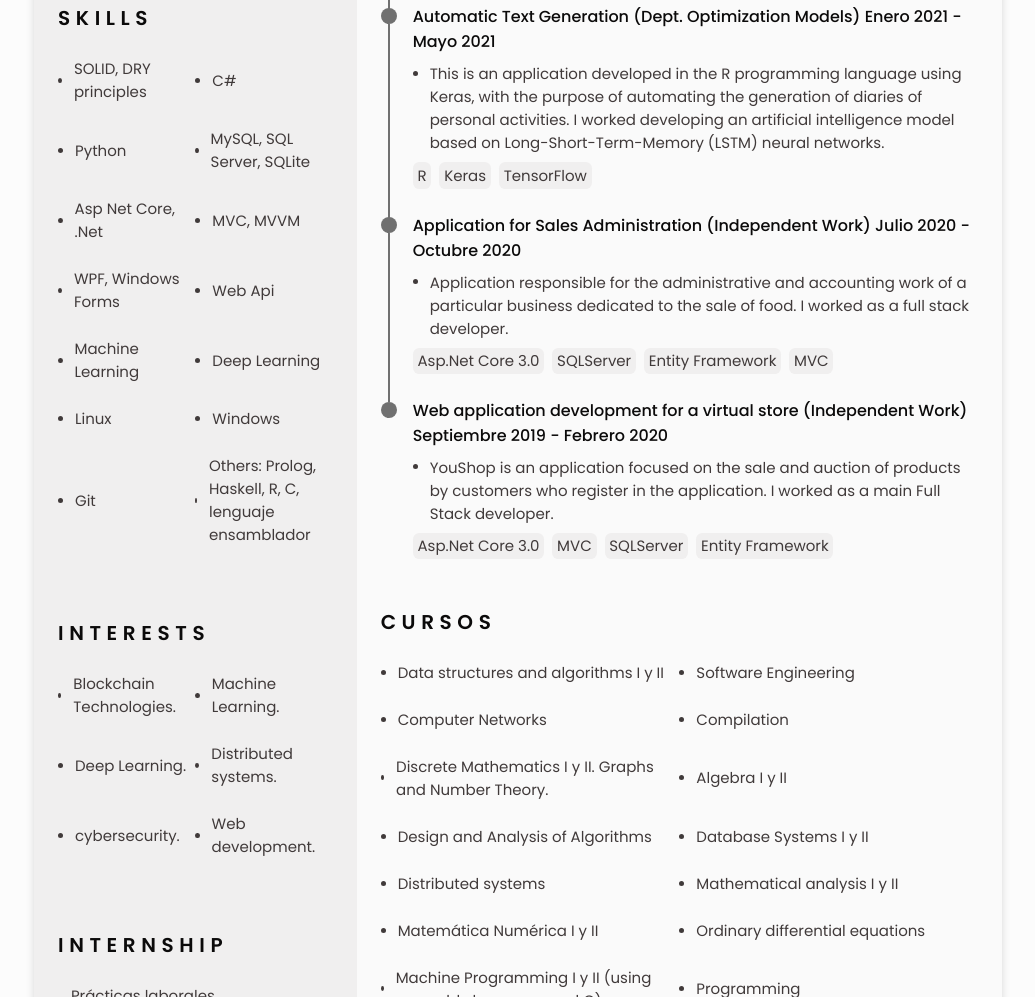
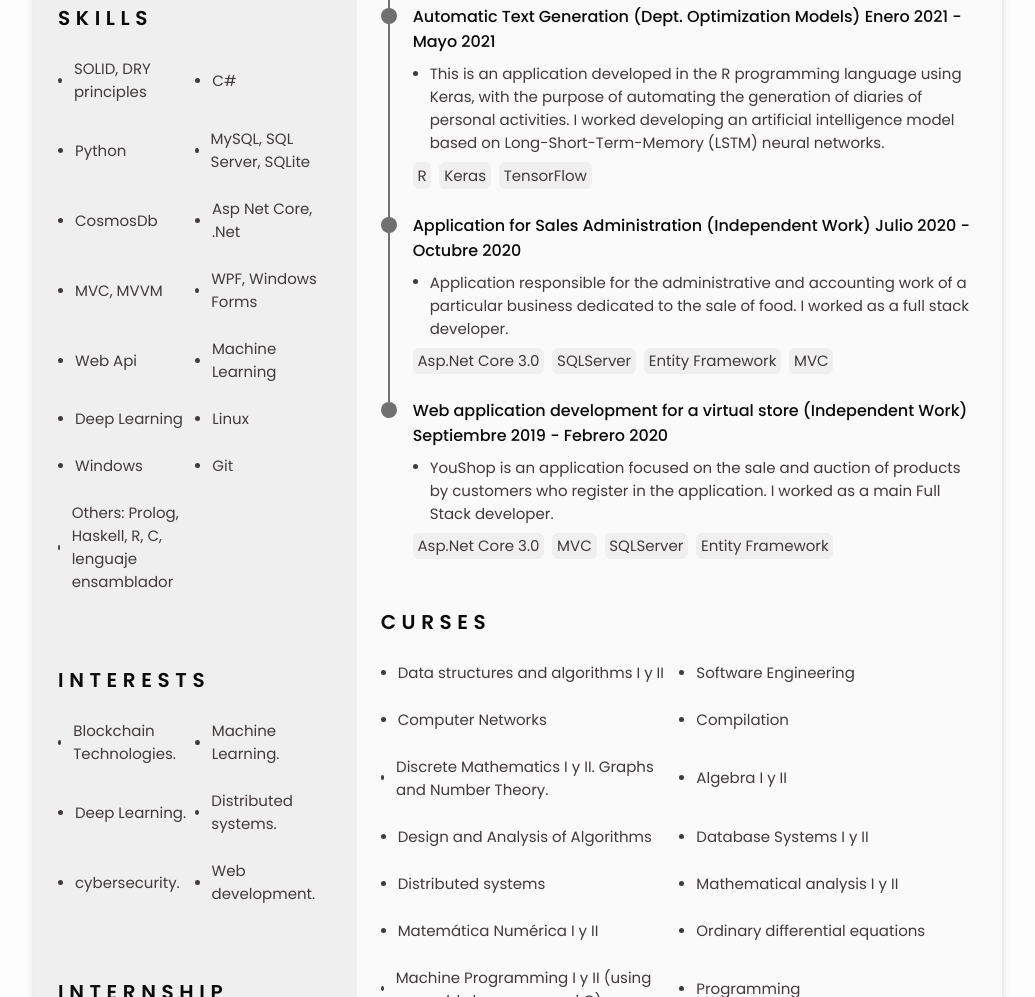
Before and after one commit to abelo98/cv, a plain HTML site: page index.html in a window 1280 px wide. Shown: the part 1119-2116 px from the top of the page, without its empty margins (122-1157 px from the left). Drawn offline with nearby package versions, Linux system fonts and the light colour scheme.

Commit message:
Update index.html

```diff
--- a/index.html
+++ b/index.html
@@ -183,6 +183,9 @@
                     </div>
                     <div class="skills__name">
                         <span class="skills__circle"></span> MySQL, SQL Server, SQLite
+                    </div>
+                    <div class="skills__name">
+                        <span class="skills__circle"></span> CosmosDb
                     </div>
                     <div class="skills__name">
                         <span class="skills__circle"></span> Asp Net Core, .Net
@@ -507,7 +510,7 @@
 
             <!--ExtraCurricular Courses-->
             <section class="experience section" id="courses">
-                <h2 class="section-title">Cursos</h2>
+                <h2 class="section-title">Curses</h2>
 
                 <div class="experience__container bd-grid">
                     <div class="skills__content bd-grid">
```
